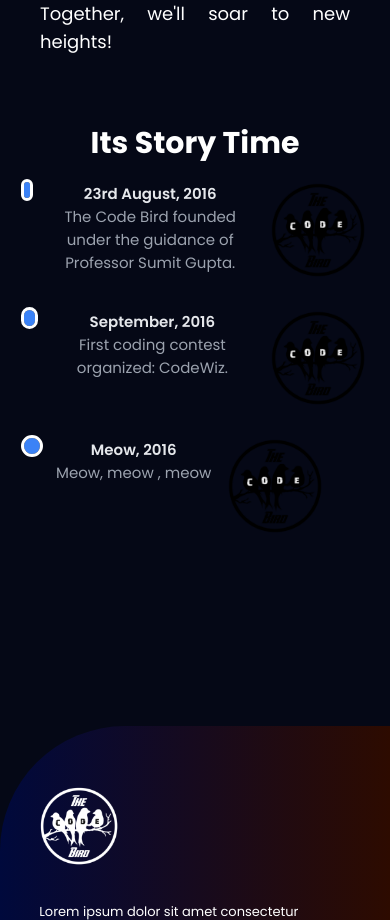
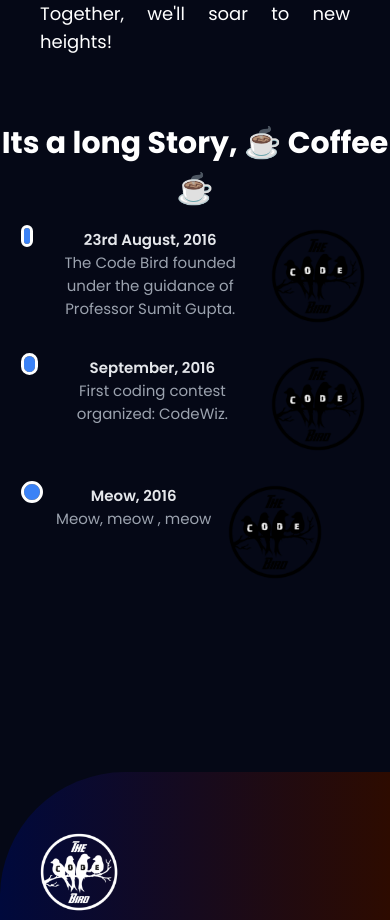
Before and after one commit to thecodebirduitbu/The-Code-Bird-Website, a React (Create React App) app: page /ourstory in a window 390 px wide. Shown: the part 1140-2060 px from the top of the page. Built offline with nearby package versions, Linux system fonts and the light colour scheme.

Commit message:
TimelineStory complete, Its Fully Responsive

```diff
--- a/src/components/CodebirdTeamMegaNav/TimelineStory.jsx
+++ b/src/components/CodebirdTeamMegaNav/TimelineStory.jsx
@@ -24,7 +24,7 @@
 function TimelineStory() {
   return (
     <div className=" text-center text-white">
-      <h1 className="text-semibold mb-4">Its Story Time</h1>
+      <h1 className="text-semibold mb-4">Its a long Story, ☕️ Coffee ☕️ </h1>
       <Timeline events={eventsData} />
     </div>
   );
```
